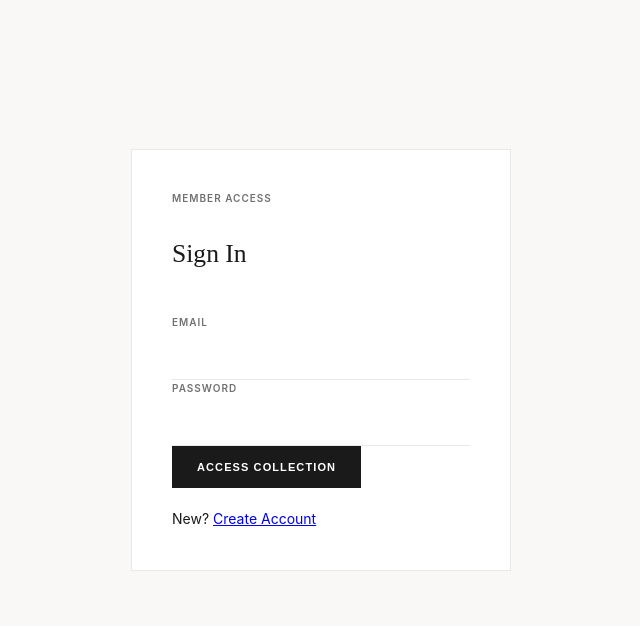
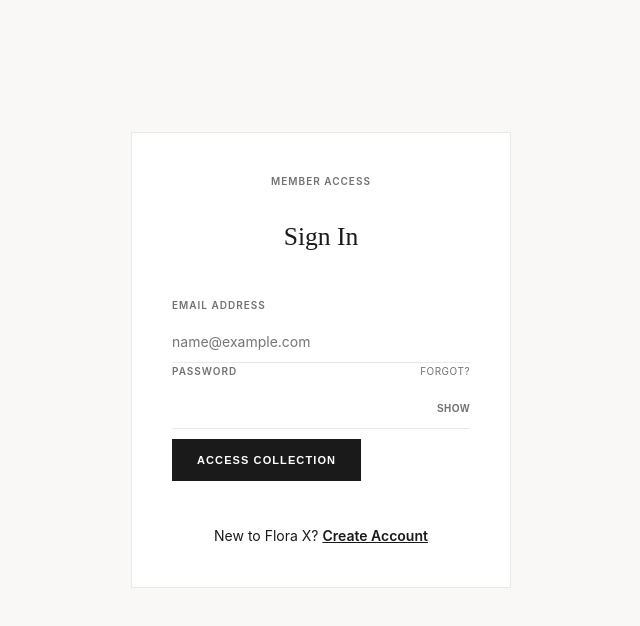
Before and after one commit to Shelmith-b23/flowerdeliveryapp, a React (Create React App) app in the folder frontend/: page /login in a window 1280 px wide. Shown: the top 626 px of the page, without its empty margins (319-959 px from the left). Built offline with nearby package versions, Linux system fonts and the light colour scheme; no server answers.

Commit message:
made changes

```diff
--- a/frontend/src/pages/Landing.js
+++ b/frontend/src/pages/Landing.js
@@ -53,7 +53,7 @@
         <div className="grid-item-small" style={{ display: 'flex', flexDirection: 'column', justifyContent: 'center' }}>
           <h2 style={{ fontSize: '2.5rem' }}>Boutique service, global reach.</h2>
           <p style={{ margin: '20px 0' }}>
-            We partner with the world's most talented florists to bring artistry to your doorstep.
+            We partner with kenya's most talented florists to bring artistry to your doorstep.
             Every petal is handled with editorial care.
           </p>
           <Link to="/browse" className="text-uppercase" style={{ textDecoration: 'underline', color: 'var(--fora-dark)' }}>
@@ -65,7 +65,7 @@
       {/* Footer */}
       <footer style={{ padding: '60px 5%', borderTop: '1px solid var(--fora-border)', textAlign: 'center' }}>
         <h2 className="nav-logo">flora x.</h2>
-        <p style={{ marginTop: '10px' }}>© 2026 Flora X Botanical Media. All rights reserved.</p>
+        <p style={{ marginTop: '10px' }}>© 2026 Flora X. All rights reserved.</p>
       </footer>
     </div>
   );
--- a/frontend/src/pages/Login.js
+++ b/frontend/src/pages/Login.js
@@ -1,3 +1,4 @@
+// src/pages/Login.js
 import React, { useState } from "react";
 import { useNavigate, Link } from "react-router-dom";
 import api from "../api/axios";
@@ -5,39 +6,95 @@
 export default function Login({ setUser }) {
   const [email, setEmail] = useState("");
   const [password, setPassword] = useState("");
+  const [showPassword, setShowPassword] = useState(false);
   const [error, setError] = useState("");
+  const [loading, setLoading] = useState(false);
   const navigate = useNavigate();
 
   const handleLogin = async (e) => {
     e.preventDefault();
+    setLoading(true);
+    setError("");
+
     try {
       const res = await api.post("/auth/login", { email, password });
       const { token, user } = res.data;
-      api.setAuthToken(token);
-      localStorage.setItem("user", JSON.stringify(user));
-      setUser(user);
-      navigate(user.role === "florist" ? "/florist-dashboard" : "/buyer-dashboard");
-    } catch (err) { setError(err.response?.data?.error || "Invalid credentials"); }
+
+      if (token && user) {
+        api.setAuthToken(token);
+        localStorage.setItem("user", JSON.stringify(user));
+        setUser(user);
+
+        // Seamless redirect based on role
+        if (user.role === "florist") {
+          navigate("/florist-dashboard");
+        } else {
+          navigate("/buyer-dashboard");
+        }
+      }
+    } catch (err) {
+      setError(err.response?.data?.error || "Invalid credentials");
+    } finally {
+      setLoading(false);
+    }
   };
 
   return (
     <div className="auth-container">
       <div className="auth-card">
-        <span className="text-uppercase">Member Access</span>
-        <h2>Sign In</h2>
+        <span className="text-uppercase" style={{ textAlign: 'center' }}>Member Access</span>
+        <h2 style={{ textAlign: 'center' }}>Sign In</h2>
+
         {error && <div className="auth-error-box">{error}</div>}
+
         <form onSubmit={handleLogin} className="modal-form">
           <div className="input-group">
-            <label className="text-uppercase">Email</label>
-            <input type="email" className="fora-input" onChange={(e) => setEmail(e.target.value)} required />
+            <label className="text-uppercase">Email Address</label>
+            <input
+              type="email"
+              className="fora-input"
+              placeholder="name@example.com"
+              value={email}
+              onChange={(e) => setEmail(e.target.value)}
+              required
+            />
           </div>
+
           <div className="input-group">
-            <label className="text-uppercase">Password</label>
-            <input type="password" className="fora-input" onChange={(e) => setPassword(e.target.value)} required />
+            <div style={{ display: 'flex', justifyContent: 'space-between', alignItems: 'flex-end', marginBottom: '8px' }}>
+              <label className="text-uppercase" style={{ margin: 0 }}>Password</label>
+              <Link to="/forgot-password" size="small" className="forgot-link">
+                Forgot?
+              </Link>
+            </div>
+
+            <div style={{ position: 'relative' }}>
+              <input
+                type={showPassword ? "text" : "password"}
+                className="fora-input"
+                style={{ paddingRight: '50px' }} // Room for the eye
+                value={password}
+                onChange={(e) => setPassword(e.target.value)}
+                required
+              />
+              <button
+                type="button"
+                className="eye-toggle"
+                onClick={() => setShowPassword(!showPassword)}
+              >
+                {showPassword ? "Hide" : "Show"}
+              </button>
+            </div>
           </div>
-          <button type="submit" className="btn-fora">Access Collection</button>
+
+          <button type="submit" className="btn-fora" disabled={loading} style={{ marginTop: '10px' }}>
+            {loading ? "Verifying..." : "Access Collection"}
+          </button>
         </form>
-        <p className="auth-subtitle">New? <Link to="/register">Create Account</Link></p>
+
+        <p className="auth-subtitle" style={{ marginTop: '24px', textAlign: 'center' }}>
+          New to Flora X? <Link to="/register" style={{ color: 'var(--fora-dark)', fontWeight: '600' }}>Create Account</Link>
+        </p>
       </div>
     </div>
   );
--- a/frontend/src/styles/global.css
+++ b/frontend/src/styles/global.css
@@ -90,6 +90,21 @@
   gap: 20px;
 }
 
+.auth-success-box {
+  background: #f0fdf4;
+  color: #166534;
+  padding: 12px;
+  font-size: 12px;
+  border-left: 2px solid #166534;
+  margin-bottom: 20px;
+  line-height: 1.4;
+}
+
+/* Ensure the form doesn't overlap when messages appear */
+.auth-card {
+  transition: height 0.3s ease;
+}
+
 .fora-input, input, textarea, select {
   width: 100%;
   padding: 12px 0;
@@ -105,6 +120,7 @@
   outline: none;
   border-bottom-color: var(--fora-dark);
 }
+
 
 /* ===== 6. EDITORIAL BUTTONS ===== */
 .btn-fora, .auth-button {
@@ -263,3 +279,45 @@
 /* ===== 12. SCROLLBAR ===== */
 ::-webkit-scrollbar { width: 4px; }
 ::-webkit-scrollbar-thumb { background: #d1d1d1; }
+
+/* Password Utilities */
+.eye-toggle {
+  position: absolute;
+  right: 0;
+  top: 50%;
+  transform: translateY(-50%);
+  background: none;
+  border: none;
+  padding: 0;
+  color: var(--fora-slate);
+  font-size: 10px;
+  text-transform: uppercase;
+  letter-spacing: 0.05em;
+  cursor: pointer;
+  font-weight: 600;
+  transition: var(--transition);
+}
+
+.eye-toggle:hover {
+  color: var(--fora-dark);
+}
+
+.forgot-link {
+  font-size: 10px;
+  text-transform: uppercase;
+  letter-spacing: 0.05em;
+  color: var(--fora-slate);
+  text-decoration: none;
+  transition: var(--transition);
+}
+
+.forgot-link:hover {
+  color: var(--fora-dark);
+  text-decoration: underline;
+}
+
+/* Ensure password input has room for the toggle */
+input[type="password"],
+input[type="text"] {
+  width: 100%;
+}
```
Also changed, not shown: frontend/src/pages/ForgotAndResetPassword.js (added, +112 -0 lines).
